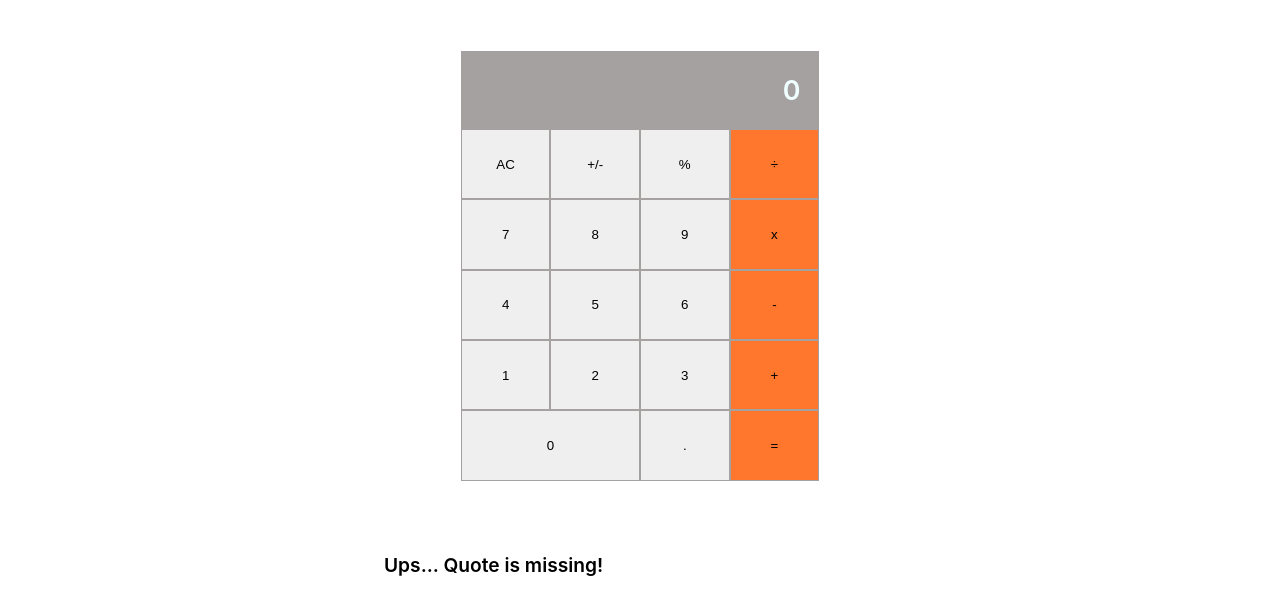
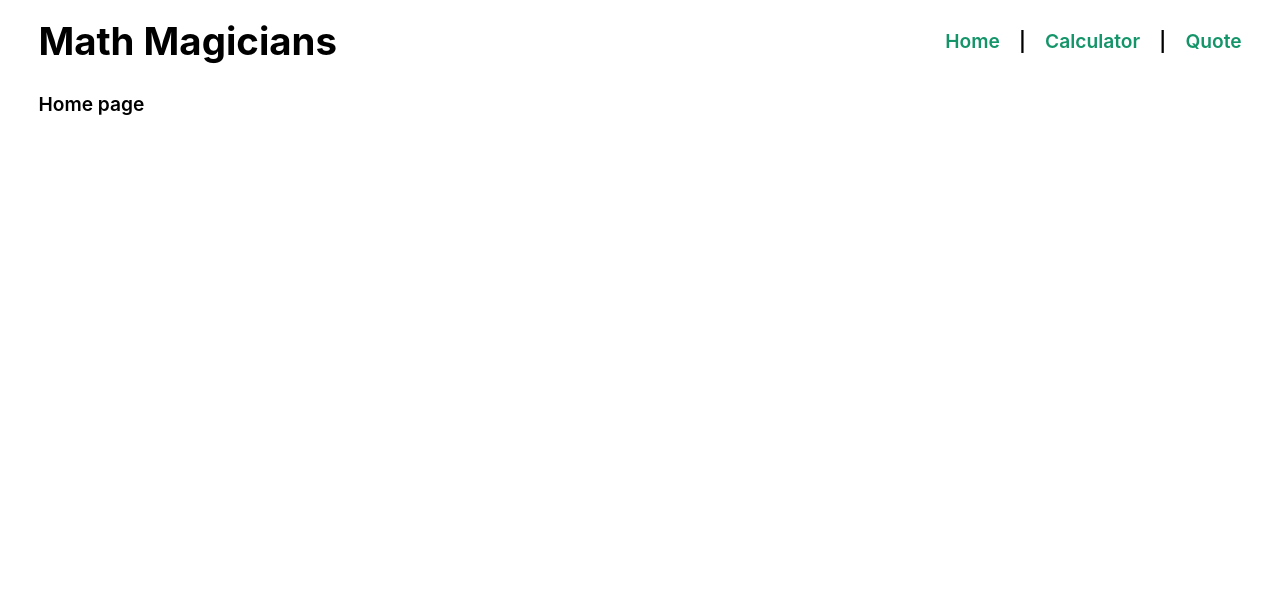
Before and after one commit to enmanuelbayen/Math-magicians, a React (Create React App) app: page / in a window 1280 px wide. Shown: the top 614 px of the page. Built offline with nearby package versions, Linux system fonts and the light colour scheme; no server answers.

Commit message:
Basic navbar create with router function

```diff
--- a/package.json
+++ b/package.json
@@ -10,6 +10,7 @@
     "prop-types": "^15.8.1",
     "react": "^18.2.0",
     "react-dom": "^18.2.0",
+    "react-router-dom": "^6.11.2",
     "react-scripts": "5.0.1",
     "web-vitals": "^2.1.4"
   },
--- a/src/App.js
+++ b/src/App.js
@@ -1,12 +1,10 @@
-import './Calculator.css';
+import './style/Calculator.css';
 import Calculator from './components/Calculator';
-import Quotes from './components/Quotes';
 
 function App() {
   return (
     <div className="App">
       <Calculator />
-      <Quotes />
     </div>
   );
 }
--- /dev/null
+++ b/src/components/Error404.js
@@ -0,0 +1,9 @@
+import React from 'react';
+
+const Error404 = () => (
+  <div className="errorPage">
+    <p>Error 404.... Page no found</p>
+  </div>
+);
+
+export default Error404;
--- /dev/null
+++ b/src/components/Header.js
@@ -0,0 +1,24 @@
+import React from 'react';
+import PropTypes from 'prop-types';
+import Navbar from './Navbar';
+import '../style/header.css';
+
+const Header = ({ children }) => (
+  <section className="navigation-bar">
+    <header className="header">
+      <logo className="logo">Math Magicians</logo>
+      <Navbar />
+    </header>
+    {children}
+  </section>
+);
+
+Header.propTypes = {
+  children: PropTypes.node,
+};
+
+Header.defaultProps = {
+  children: null,
+};
+
+export default Header;
--- /dev/null
+++ b/src/components/Home.js
@@ -0,0 +1,9 @@
+import React from 'react';
+
+const Home = () => (
+  <div className="home-page">
+    <p>Home page</p>
+  </div>
+);
+
+export default Home;
--- /dev/null
+++ b/src/components/Navbar.js
@@ -0,0 +1,14 @@
+import React from 'react';
+import { Link } from 'react-router-dom';
+
+const Navbar = () => (
+  <nav className="navbar">
+    <Link to="/" className="txtDecoNone">Home</Link>
+    <span>|</span>
+    <Link to="/calculator" className="txtDecoNone">Calculator</Link>
+    <span>|</span>
+    <Link to="/quote" className="txtDecoNone">Quote</Link>
+  </nav>
+);
+
+export default Navbar;
--- a/src/index.js
+++ b/src/index.js
@@ -1,13 +1,41 @@
 import React from 'react';
+import './style/index.css';
 import ReactDOM from 'react-dom/client';
+import {
+  createBrowserRouter,
+  RouterProvider,
+} from 'react-router-dom';
 import App from './App';
 import reportWebVitals from './reportWebVitals';
+import Quotes from './components/Quotes';
+import Home from './components/Home';
+import Header from './components/Header';
+import Error404 from './components/Error404';
+
+const router = createBrowserRouter([
+  {
+    path: '/',
+    element: <Header><Home /></Header>,
+  },
+  {
+    path: '/calculator',
+    element: <Header><App /></Header>,
+  },
+  {
+    path: '/quote',
+    element: <Header><Quotes /></Header>,
+  },
+  {
+    path: '*',
+    element: <Error404 />,
+  },
+]);
 
 const root = ReactDOM.createRoot(document.getElementById('root'));
 root.render(
-  <React.StrictMode>
-    <App />
-  </React.StrictMode>,
+  <>
+    <RouterProvider router={router} />
+  </>,
 );
 
 // If you want to start measuring performance in your app, pass a function
--- a/src/Calculator.css
+++ b/src/style/Calculator.css
@@ -1,31 +1,3 @@
-body {
-  margin: 0;
-  padding: 0;
-  box-sizing: border-box;
-  font-family:
-    -apple-system,
-    BlinkMacSystemFont,
-    'Segoe UI',
-    'Roboto',
-    'Oxygen',
-    'Ubuntu',
-    'Cantarell',
-    'Fira Sans',
-    'Droid Sans',
-    'Helvetica Neue',
-    sans-serif;
-  font-size: 1.2rem;
-  font-weight: 600;
-  line-height: 1.5;
-}
-
-img,
-video,
-svg {
-  max-width: 100%;
-  display: block;
-}
-
 .orange {
   background-color: #ff5900d2;
 }
--- /dev/null
+++ b/src/style/header.css
@@ -0,0 +1,20 @@
+.header {
+    display: flex;
+    justify-content: space-between;
+    align-items: center;
+}
+
+.logo {
+    font-weight: 700;
+    font-size: 2em;
+}
+
+.navbar {
+    display: flex;
+    gap: 1em;
+}
+
+.txtDecoNone {
+    text-decoration: none;
+    color: rgb(19, 148, 105);
+}
--- /dev/null
+++ b/src/style/index.css
@@ -0,0 +1,31 @@
+#root {
+  padding: 1% 3%;
+}
+
+body {
+    margin: 0;
+    padding: 0;
+    box-sizing: border-box;
+    font-family:
+      -apple-system,
+      BlinkMacSystemFont,
+      'Segoe UI',
+      'Roboto',
+      'Oxygen',
+      'Ubuntu',
+      'Cantarell',
+      'Fira Sans',
+      'Droid Sans',
+      'Helvetica Neue',
+      sans-serif;
+    font-size: 1.2rem;
+    font-weight: 600;
+    line-height: 1.5;
+  }
+
+  img,
+  video,
+  svg {
+    max-width: 100%;
+    display: block;
+  }
```
Also changed, not shown: 1 other file (tests, documents, lock files or other folders).
